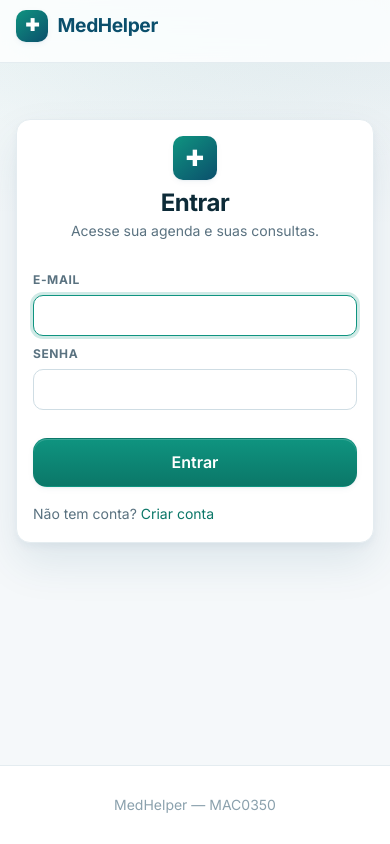
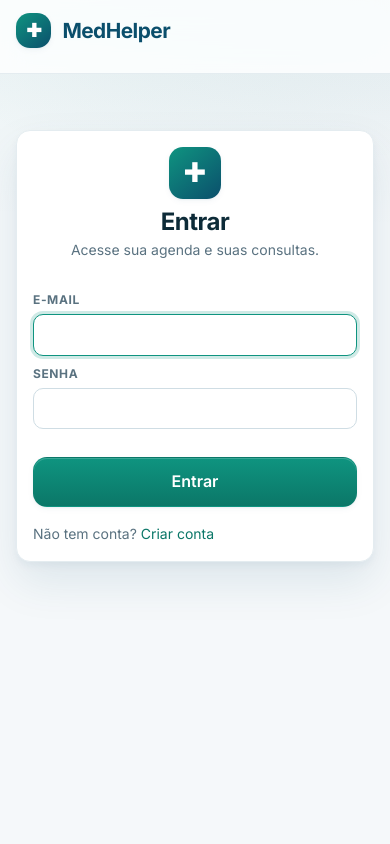
Before and after one commit to projetogrupo/MedHelper, a Django app: page /login/?next=/appointments/ in a window 390 px wide. Run offline with Django 5.2, Linux system fonts and the light colour scheme.

Commit message:
Drop the footer and give the header more presence
The footer only repeated the project name, so it was a strip of chrome at
the bottom of every screen carrying nothing. The header grew instead: taller
bar, larger mark and wordmark, bigger navigation labels. On phones the mark
scales back down so it does not eat the row.

Co-Authored-By: Claude Opus 5 <noreply@anthropic.com>

```diff
--- a/src/core/static/core/style.css
+++ b/src/core/static/core/style.css
@@ -122,15 +122,6 @@ a:hover { text-decoration: underline; }
   animation: rise var(--transition-slow) both;
 }
 
-.site-footer {
-  text-align: center;
-  padding: var(--space-lg) var(--space-md);
-  color: var(--text-tertiary);
-  font-size: var(--text-sm);
-  border-top: 1px solid var(--border);
-  background: var(--surface);
-}
-
 @keyframes rise {
   from { opacity: 0; transform: translateY(8px); }
   to   { opacity: 1; transform: none; }
@@ -147,7 +138,7 @@ a:hover { text-decoration: underline; }
   backdrop-filter: saturate(180%) blur(14px);
   -webkit-backdrop-filter: saturate(180%) blur(14px);
   border-bottom: 1px solid var(--border);
-  padding: .7rem var(--space-lg);
+  padding: 1.15rem var(--space-lg);
 }
 .header-inner {
   max-width: var(--max-width);
@@ -161,32 +152,32 @@ a:hover { text-decoration: underline; }
 .logo {
   display: inline-flex;
   align-items: center;
-  gap: .6rem;
+  gap: .7rem;
   color: var(--blue-deep);
-  font-size: 1.2rem;
+  font-size: 1.6rem;
   font-weight: 700;
-  letter-spacing: -.02em;
+  letter-spacing: -.025em;
 }
 .logo:hover { text-decoration: none; }
 .logo-icon {
   display: inline-flex;
   align-items: center;
   justify-content: center;
-  width: 2rem;
-  height: 2rem;
-  border-radius: var(--radius-sm);
+  width: 2.6rem;
+  height: 2.6rem;
+  border-radius: var(--radius-md);
   background: linear-gradient(140deg, var(--teal), var(--blue-deep));
   color: #fff;
-  font-size: 1.05rem;
+  font-size: 1.35rem;
   box-shadow: var(--shadow-sm);
 }
 
 .main-nav { display: flex; align-items: center; gap: var(--space-xs); }
 .main-nav a {
-  padding: .4rem .85rem;
+  padding: .5rem 1rem;
   border-radius: var(--radius-pill);
   color: var(--text-secondary);
-  font-size: var(--text-sm);
+  font-size: var(--text-md);
   font-weight: 550;
   transition: background-color var(--transition), color var(--transition);
 }
@@ -1038,9 +1029,9 @@ tbody tr:last-child td { border-bottom: none; }
 }
 .auth-head { text-align: center; margin-bottom: var(--space-lg); }
 .auth-head .logo-icon {
-  width: 2.75rem;
-  height: 2.75rem;
-  font-size: 1.4rem;
+  width: 3.25rem;
+  height: 3.25rem;
+  font-size: 1.7rem;
   margin-bottom: var(--space-sm);
 }
 .auth-head h1 { font-size: var(--text-xl); }
@@ -1072,8 +1063,11 @@ tbody tr:last-child td { border-bottom: none; }
 }
 
 @media (max-width: 640px) {
-  .site-header { padding: .6rem var(--space-md); }
-  .header-inner { flex-wrap: wrap; gap: .5rem; }
+  .site-header { padding: .8rem var(--space-md); }
+  .header-inner { flex-wrap: wrap; gap: .6rem; }
+  /* The full-size mark would eat the row on a phone. */
+  .logo { font-size: 1.3rem; }
+  .logo-icon { width: 2.2rem; height: 2.2rem; font-size: 1.15rem; }
   .main-nav {
     width: 100%;
     gap: .15rem;
@@ -1082,7 +1076,7 @@ tbody tr:last-child td { border-bottom: none; }
     padding-bottom: .15rem;
   }
   .main-nav::-webkit-scrollbar { display: none; }
-  .main-nav a { padding: .35rem .7rem; }
+  .main-nav a { padding: .35rem .75rem; font-size: var(--text-sm); }
   .nav-divider { display: none; }
 
   .site-main { padding: var(--space-md); }
--- a/src/core/templates/core/base.html
+++ b/src/core/templates/core/base.html
@@ -78,10 +78,6 @@
   {% block content %}{% endblock %}
 </main>
 
-<footer class="site-footer">
-  <p>MedHelper &mdash; MAC0350</p>
-</footer>
-
 <script>
   // Site-wide loading bar: every htmx request reports progress the way a
   // full page load would, so no interaction ever looks frozen.
```
